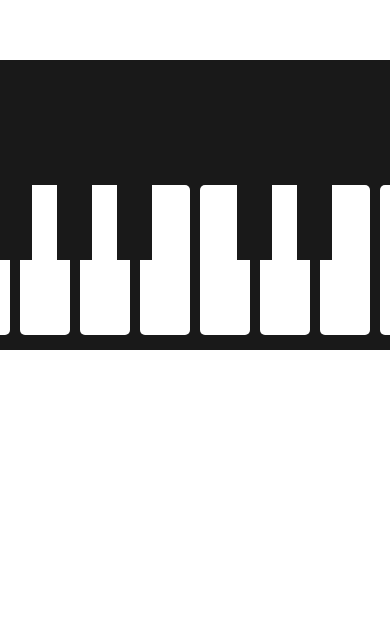
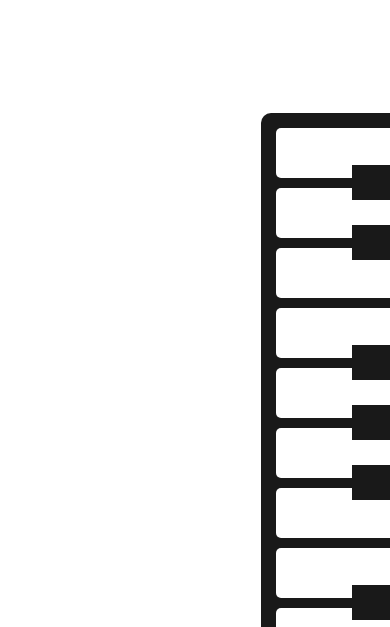
Before and after one commit to juuliana/piano, a Next.js app: page / in a window 390 px wide. Shown: the part 217-844 px from the top of the page. Built offline with nearby package versions, Linux system fonts and the light colour scheme.

Commit message:
fix: fix mobile style

```diff
--- a/src/pages/piano/styles.ts
+++ b/src/pages/piano/styles.ts
@@ -7,6 +7,12 @@ export const Container = styled.div`
   border-radius: 10px;
   background: #191919;
   padding-bottom: 10px;
+
+  @media (max-width: 500px) {
+    transform: rotate(90deg);
+    margin-top: 80vh;
+    margin-left: 50vh;
+  }
 `;
 
 export const Configuration = styled.div`
@@ -36,5 +42,5 @@ export const SecondContent = styled.div`
   flex-direction: row;
   gap: 25px;
   background: transparent;
-  margin: 125px 52px;
+  margin: 124px 52px;
 `;
--- a/styles/globals.css
+++ b/styles/globals.css
@@ -7,6 +7,7 @@
 html,
 body {
   display: flex;
+  -webkit-tap-highlight-color: transparent;
   height: 100vh;
   overflow-x: hidden;
   justify-content: center;
```
